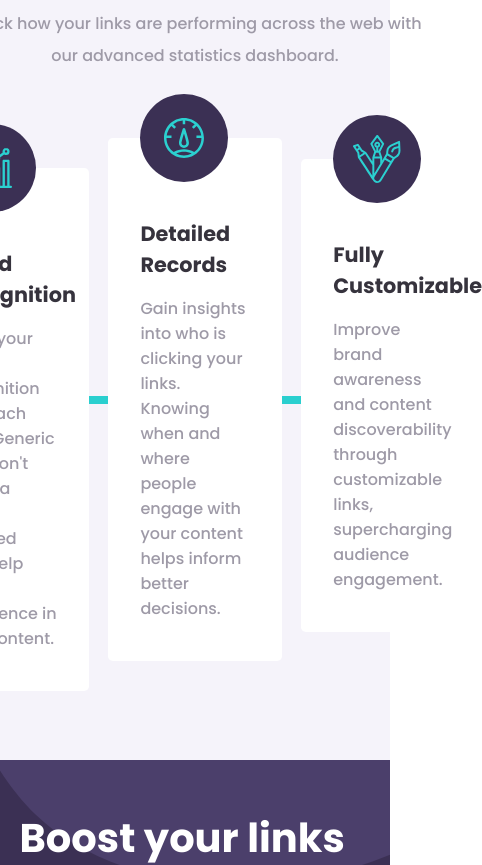
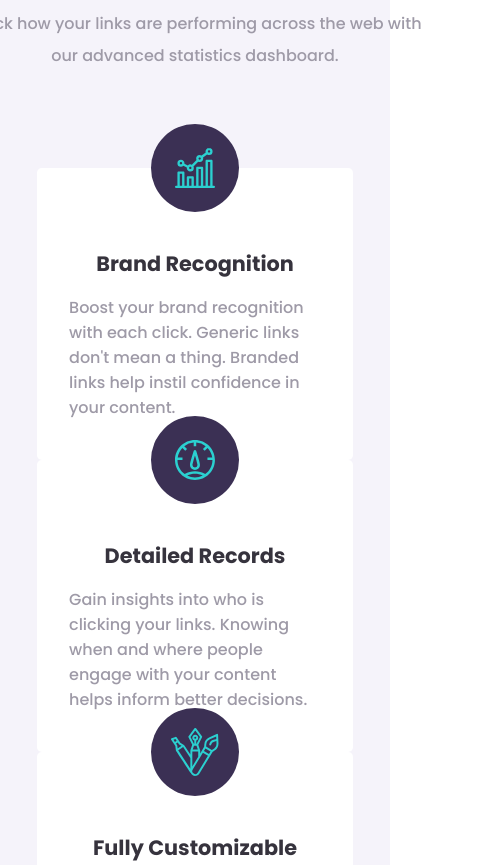
Before and after one commit to AlanPinhon/url-shortening-page-ts, a React (Vite) app: page / in a window 390 px wide. Shown: the part 1340-2205 px from the top of the page, 482 px wide, since content can reach past the window. Built offline with nearby package versions, Linux system fonts and the light colour scheme.

Commit message:
style: Responsive design in info section (790px)

```diff
--- a/src/components/InfoSection/InfoSectionStyles.css
+++ b/src/components/InfoSection/InfoSectionStyles.css
@@ -51,3 +51,18 @@
     }
   }
 }
+
+@media screen and (max-width: 790px) {
+  .info-statics{
+
+    & .statics-text-container{
+      height: 52.5rem;
+      flex-direction: column;
+
+      & .statics-line{
+        transform: rotate(90deg);
+        top: 25rem;
+      }
+    }
+  }
+}
--- a/src/components/LinkInput/LinkInput.css
+++ b/src/components/LinkInput/LinkInput.css
@@ -81,5 +81,11 @@
         border-radius: .3rem;
       }
     }
+
+    .error-msg{
+      margin-top: .2rem;
+      font-size: .8rem;
+      font-weight: 400;
+    }
   }
 }
--- a/src/components/ShortenedLinkItem/ShortenedLinkItemStyles.css
+++ b/src/components/ShortenedLinkItem/ShortenedLinkItemStyles.css
@@ -81,7 +81,3 @@
     }
   }
 }
-
-/* white-space: nowrap;
-overflow: hidden;
-text-overflow: ellipsis; */
--- a/src/components/StaticsSection/StaticsSectionStyles.css
+++ b/src/components/StaticsSection/StaticsSectionStyles.css
@@ -37,6 +37,20 @@
   }
 }
 
-@media screen and (max-width: 960px) {
+@media screen and (max-width: 790px) {
+  .statics-section{
+    width: 90%;
+    display: flex;
+    flex-direction: column;
+    align-items: center;
+    justify-content: center;
 
+    &.brand {
+      align-self: center;
+    }
+
+    &.customizable{
+      align-self: center;
+    }
+  }
 }
```
